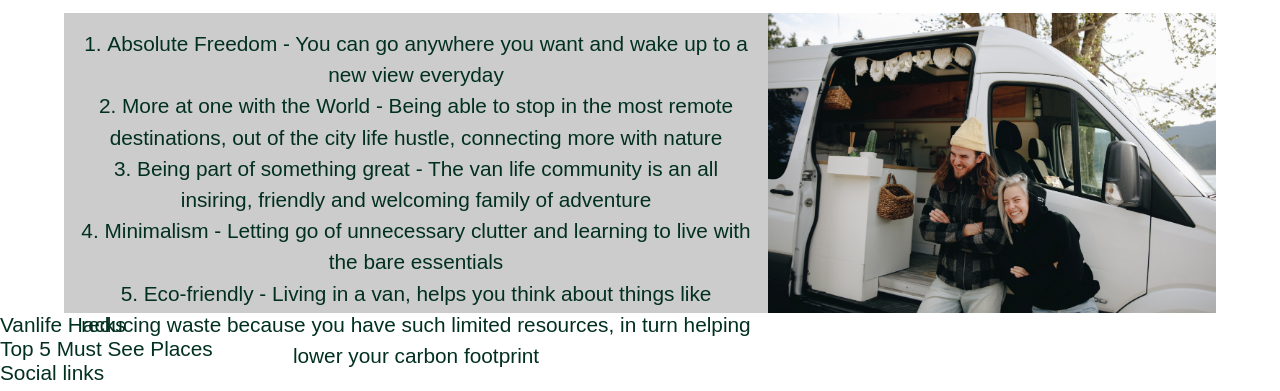
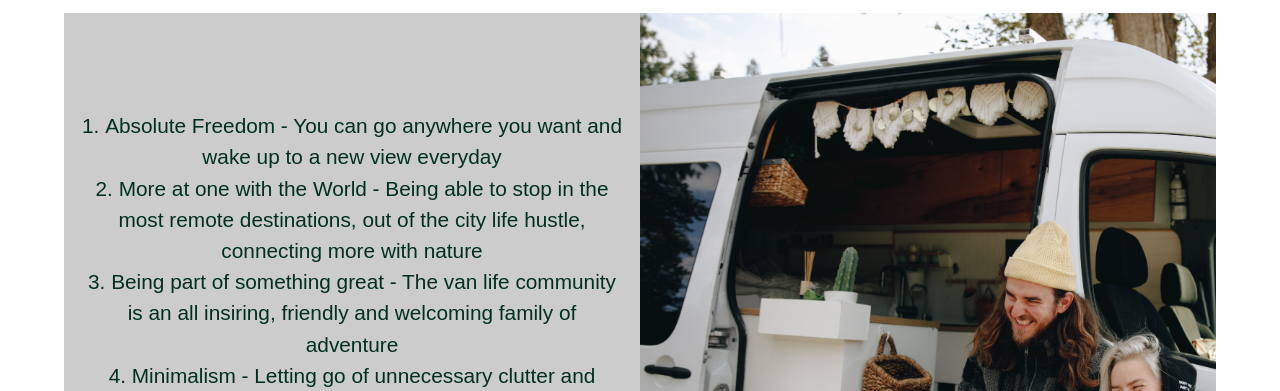
Before and after one commit to CamCove-Crichton/avanlifersmustsee, a plain HTML site: page index.html in a window 1280 px wide. Shown: the part 409-800 px from the top of the page. Drawn offline with Linux system fonts and the light colour scheme; a web font is replaced by a local one.

Commit message:
Update style for centering content in benefits section

```diff
--- a/assets/css/style.css
+++ b/assets/css/style.css
@@ -22,6 +22,13 @@ h2 {
     font-weight: 600;
     color: #a45a52;
 }
+
+/* .center {
+    display: flex;
+    flex-direction: column;
+    align-items: center;
+    justify-content: center;
+} */
 
 /* header styling */
 
@@ -51,6 +58,7 @@ h2 {
     flex-direction: column;
     align-items: center;
     justify-content: center;
+
     background-color: rgba(00, 00, 00, 0.5);
 }
 
@@ -106,8 +114,13 @@ ul>li {
     padding: 15px;
     box-sizing: border-box;
 
-    width: 55%;
-    height: 300px;
+    width: 45%;
+    height: 600px;
+
+    display: flex;
+    flex-direction: column;
+    align-items: center;
+    justify-content: center;
 
     background-color: rgba(00, 00, 00, 0.2);
 
@@ -123,8 +136,8 @@ ul>li {
 /* vanlife benefits image */
 
 #benefits-image {
-    width: 35%;
-    height: 300px;
+    width: 45%;
+    height: 600px;
 
     float: right;
     margin-right: 5%;
```
